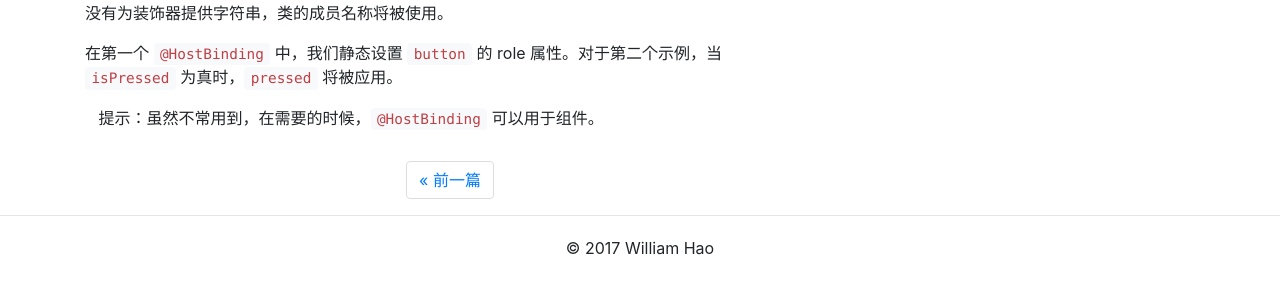
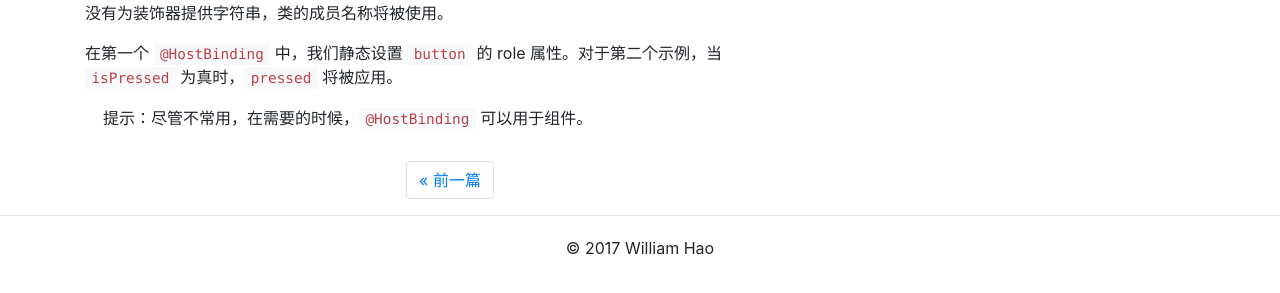
Before and after one commit to haoguanjun/jekyll, a Jekyll site: the page built from _posts/2017-9-14-Angular-Creating-an-Attribute-Directive.md, in a window 1280 px wide and 900 px high, scrolled down 3590 px. Shown: the part 604-897 px from the top of the window. Built offline with Jekyll 4.4.1, drawn with Linux system fonts in a browser that asks for light colours; comment, search, counter and statistics services are not loaded.

Commit message:
Update 2017-9-14-Angular-Creating-an-Attribute-Directive.md

```diff
--- a/_posts/2017-9-14-Angular-Creating-an-Attribute-Directive.md
+++ b/_posts/2017-9-14-Angular-Creating-an-Attribute-Directive.md
@@ -205,4 +205,4 @@ export class ButtonPressDirective {
 
 在第一个 `@HostBinding` 中，我们静态设置 `button` 的 role 属性。对于第二个示例，当 `isPressed` 为真时，`pressed` 将被应用。
 
-    提示：虽然不常用到，在需要的时候，`@HostBinding` 可以用于组件。
+     提示：尽管不常用，在需要的时候，`@HostBinding` 可以用于组件。
```
